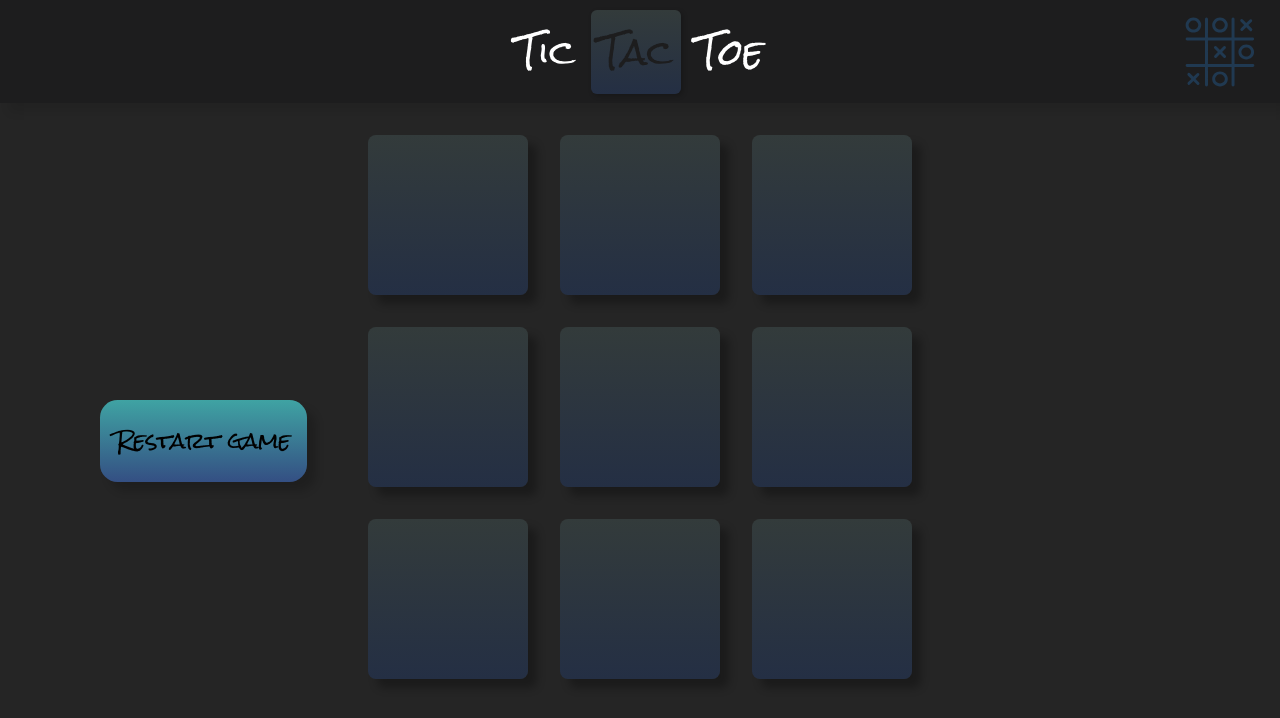
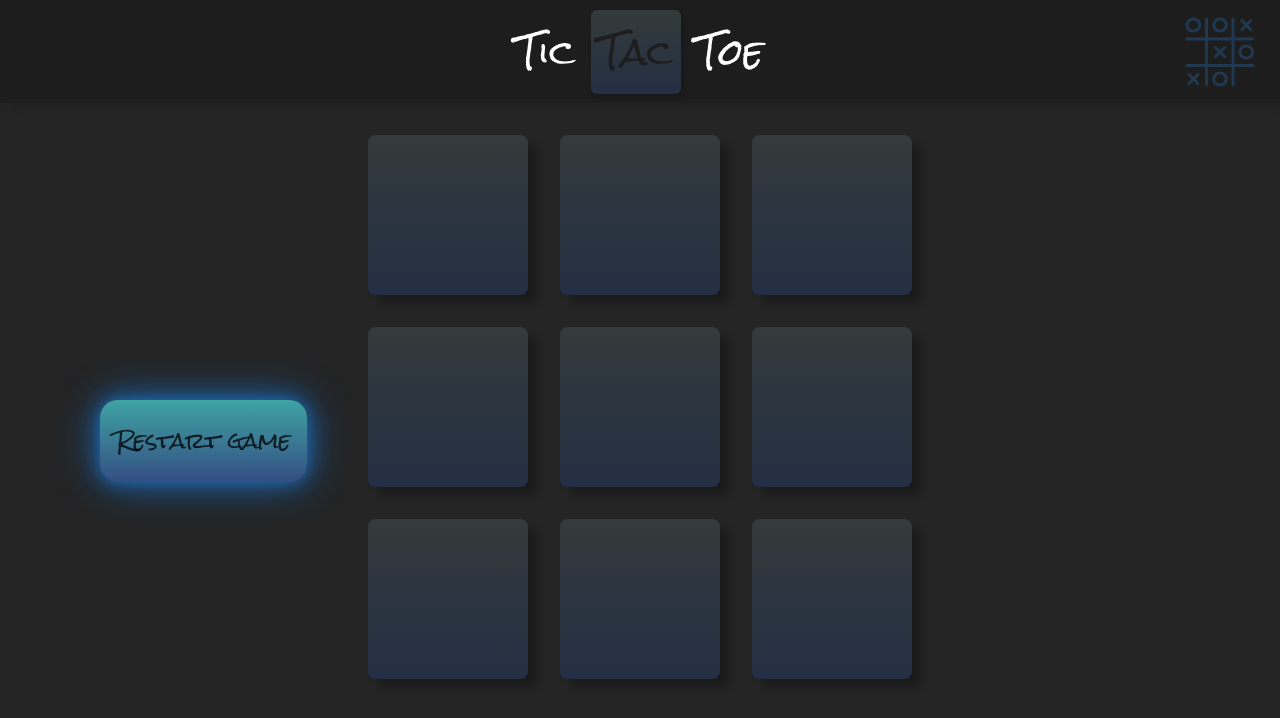
Before and after one commit to paulinakattilavaara/tic-tac-toe, a React (Vite) app: page / in a window 1280 px wide. Shown: the top 718 px of the page. Built offline with nearby package versions, Linux system fonts and the light colour scheme.

Commit message:
added some glow to the button

```diff
--- a/src/assets/index.css
+++ b/src/assets/index.css
@@ -75,7 +75,7 @@ svg:hover {
     height: 10rem;
     margin: 1rem;
     border-radius: 0.5rem;
-    color: white;
+    color: rgba(255, 255, 255, 0.656);
 }
 
 .restart {
@@ -87,8 +87,22 @@ svg:hover {
     padding: 1rem;
     border-radius: 1.1rem;
     border: none;
-    color: rgb(0, 0, 0);
+    color: rgba(0, 0, 0, 0.76);
     background-color: rgb(59, 66, 72);
     box-shadow: 9px 9px 9px rgba(0, 0, 0, 0.177);
     background: linear-gradient(#3fa3a3, #344f83);
 }
+
+.button-glow {
+    cursor: pointer;
+    animation: glow 1s ease-in-out infinite alternate;
+  }
+
+  @keyframes glow {
+    from {
+      box-shadow: 0 0 10px #1e8fff43, 0 0 20px #1e8fff44, 0 0 30px #1e8fff31, 0 0 40px #1e8fff57, 0 0 50px #1e8fff47;
+    }
+    to {
+      box-shadow: 0 0 20px #87cefa57, 0 0 30px #87cefa5e, 0 0 40px #87cefa34, 0 0 50prgba(135, 206, 250, 0.192)fa;
+    }
+  }
--- a/src/components/Board.tsx
+++ b/src/components/Board.tsx
@@ -39,7 +39,7 @@ const Board = () => {
         <Square id={8} onClick={handleClick} player={playerMoves[7]} />
         <Square id={9} onClick={handleClick} player={playerMoves[8]} />
       </div>
-      <button className="restart" onClick={handleStart}>Restart game</button>
+      <button className="restart button-glow" onClick={handleStart}>Restart game</button>
     </div>
   )
 }
```
